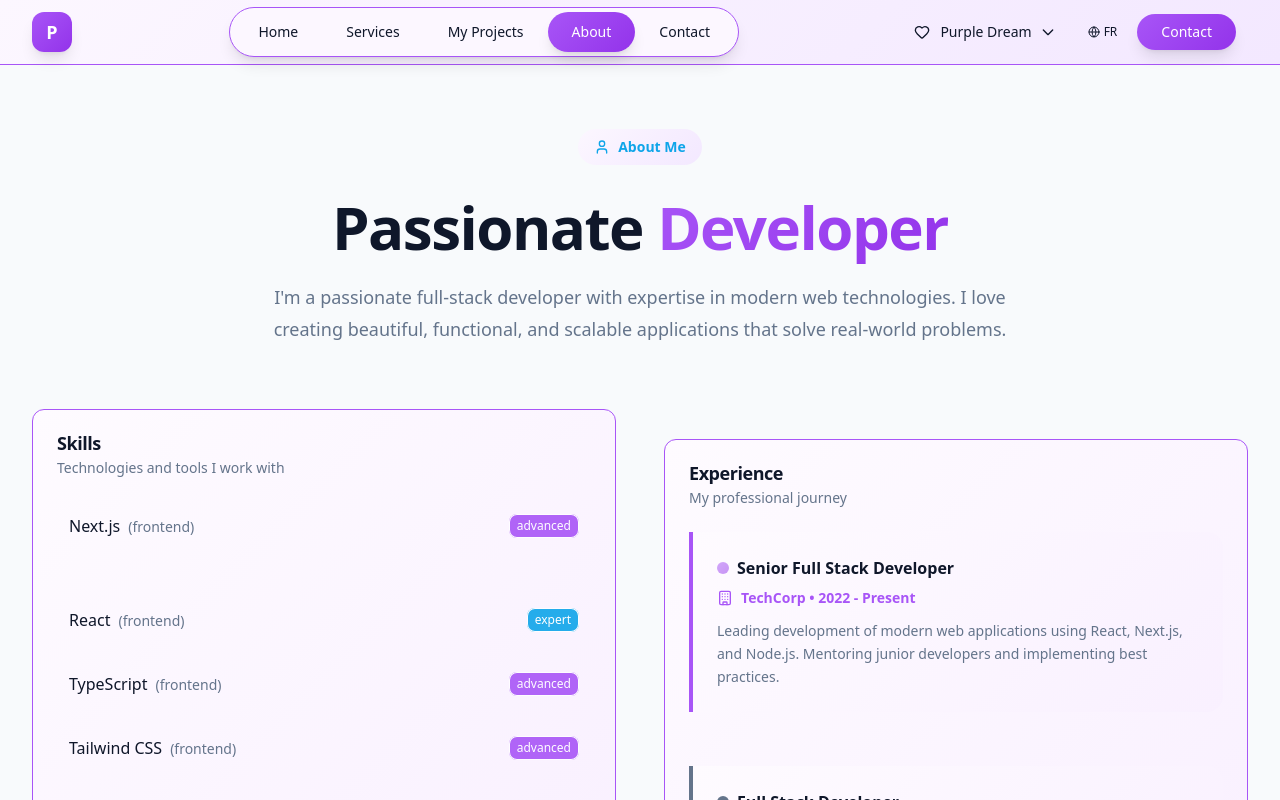
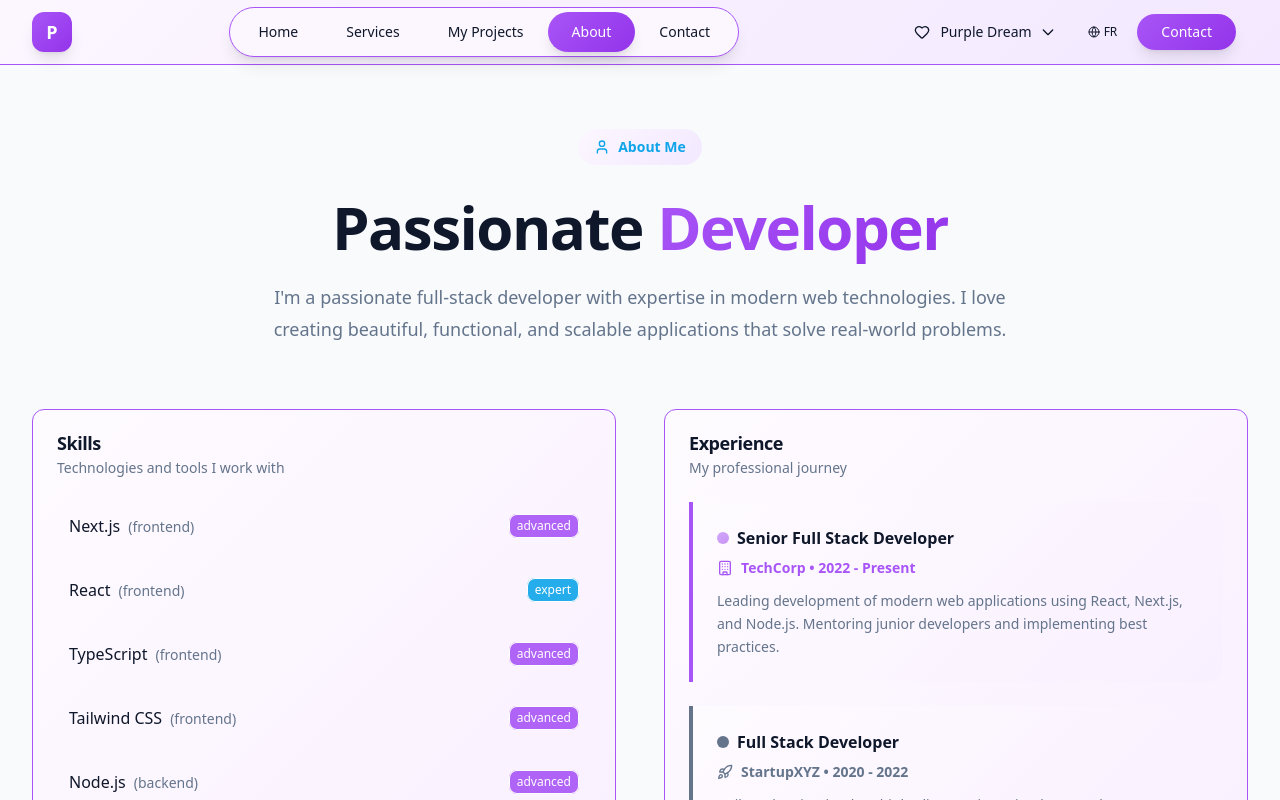
Before and after one commit to Anasmomin143/portfolio, a Next.js app: page /en/about in a window 1280 px wide. Shown: the top 800 px of the page. Built offline with nearby package versions, Linux system fonts and the light colour scheme.

Commit message:
refactor: Simplify animation components by removing unused state and effects

```diff
--- a/components/animations/fade-in.tsx
+++ b/components/animations/fade-in.tsx
@@ -1,8 +1,7 @@
 'use client';
 
 import { motion } from 'framer-motion';
-import { ReactNode, useState, useEffect } from 'react';
-import { getAnimationConfig, getDeviceCapabilities } from '@/lib/animation-utils';
+import { ReactNode } from 'react';
 
 interface FadeInProps {
   children: ReactNode;
@@ -15,44 +14,26 @@ interface FadeInProps {
 export function FadeIn({
   children,
   delay = 0,
-  duration,
+  duration = 1.2,
   direction = 'up',
   className = ''
 }: FadeInProps) {
-  const [animationConfig, setAnimationConfig] = useState(getAnimationConfig());
-  const [deviceCapabilities, setDeviceCapabilities] = useState(getDeviceCapabilities());
-
-  useEffect(() => {
-    const updateAnimations = () => {
-      setAnimationConfig(getAnimationConfig());
-      setDeviceCapabilities(getDeviceCapabilities());
-    };
-
-    updateAnimations();
-    window.addEventListener('resize', updateAnimations);
-    return () => window.removeEventListener('resize', updateAnimations);
-  }, []);
-
-  const directionVariants = {
-    up: { y: deviceCapabilities.isMobile ? 20 : 30, opacity: 0 },
-    down: { y: deviceCapabilities.isMobile ? -20 : -30, opacity: 0 },
-    left: { x: deviceCapabilities.isMobile ? 20 : 30, opacity: 0 },
-    right: { x: deviceCapabilities.isMobile ? -20 : -30, opacity: 0 }
-  };
-
-  if (deviceCapabilities.prefersReducedMotion) {
-    return <div className={className}>{children}</div>;
-  }
-
   return (
     <motion.div
-      initial={directionVariants[direction]}
-      animate={{ x: 0, y: 0, opacity: 1 }}
+      initial={{
+        opacity: 0,
+        filter: 'blur(4px)',
+        y: 10
+      }}
+      animate={{
+        opacity: 1,
+        filter: 'blur(0px)',
+        y: 0
+      }}
       transition={{
-        duration: duration || animationConfig.duration,
-        delay: delay,
-        ease: animationConfig.ease || [0.4, 0, 0.2, 1],
-        type: animationConfig.type
+        duration,
+        delay,
+        ease: [0.16, 1, 0.3, 1], // Smooth, elegant easing
       }}
       className={className}
     >
--- a/components/animations/scale-in.tsx
+++ b/components/animations/scale-in.tsx
@@ -1,8 +1,7 @@
 'use client';
 
 import { motion } from 'framer-motion';
-import { ReactNode, useState, useEffect } from 'react';
-import { getAnimationConfig, getDeviceCapabilities } from '@/lib/animation-utils';
+import { ReactNode } from 'react';
 
 interface ScaleInProps {
   children: ReactNode;
@@ -14,38 +13,25 @@ interface ScaleInProps {
 export function ScaleIn({
   children,
   delay = 0,
-  duration,
+  duration = 1.2,
   className = ''
 }: ScaleInProps) {
-  const [animationConfig, setAnimationConfig] = useState(getAnimationConfig());
-  const [deviceCapabilities, setDeviceCapabilities] = useState(getDeviceCapabilities());
-
-  useEffect(() => {
-    const updateAnimations = () => {
-      setAnimationConfig(getAnimationConfig());
-      setDeviceCapabilities(getDeviceCapabilities());
-    };
-
-    updateAnimations();
-    window.addEventListener('resize', updateAnimations);
-    return () => window.removeEventListener('resize', updateAnimations);
-  }, []);
-
-  if (deviceCapabilities.prefersReducedMotion) {
-    return <div className={className}>{children}</div>;
-  }
-
   return (
     <motion.div
-      initial={{ scale: deviceCapabilities.isMobile ? 0.9 : 0.8, opacity: 0 }}
-      animate={{ scale: 1, opacity: 1 }}
+      initial={{
+        opacity: 0,
+        filter: 'blur(4px)',
+        scale: 0.98
+      }}
+      animate={{
+        opacity: 1,
+        filter: 'blur(0px)',
+        scale: 1
+      }}
       transition={{
-        duration: duration || animationConfig.duration,
+        duration,
         delay,
-        ease: animationConfig.ease || [0.4, 0, 0.2, 1],
-        type: animationConfig.type || "spring",
-        stiffness: animationConfig.stiffness || 300,
-        damping: animationConfig.damping || 25
+        ease: [0.16, 1, 0.3, 1],
       }}
       className={className}
     >
--- a/components/animations/stagger-container.tsx
+++ b/components/animations/stagger-container.tsx
@@ -1,8 +1,7 @@
 'use client';
 
 import { motion } from 'framer-motion';
-import { ReactNode, useState, useEffect } from 'react';
-import { getAnimationConfig, getDeviceCapabilities, getEntranceVariant } from '@/lib/animation-utils';
+import { ReactNode } from 'react';
 
 interface StaggerContainerProps {
   children: ReactNode;
@@ -13,36 +12,18 @@ interface StaggerContainerProps {
 export function StaggerContainer({
   children,
   className = '',
-  staggerDelay
+  staggerDelay = 0.15
 }: StaggerContainerProps) {
-  const [animationConfig, setAnimationConfig] = useState(getAnimationConfig());
-  const [deviceCapabilities, setDeviceCapabilities] = useState(getDeviceCapabilities());
-
-  useEffect(() => {
-    const updateAnimations = () => {
-      setAnimationConfig(getAnimationConfig());
-      setDeviceCapabilities(getDeviceCapabilities());
-    };
-
-    updateAnimations();
-    window.addEventListener('resize', updateAnimations);
-    return () => window.removeEventListener('resize', updateAnimations);
-  }, []);
-
   const containerVariants = {
     hidden: { opacity: 0 },
     visible: {
       opacity: 1,
       transition: {
-        staggerChildren: staggerDelay || animationConfig.stagger,
-        delayChildren: deviceCapabilities.isMobile ? 0.1 : 0.2
+        staggerChildren: staggerDelay,
+        delayChildren: 0.2
       }
     }
   };
-
-  if (deviceCapabilities.prefersReducedMotion) {
-    return <div className={className}>{children}</div>;
-  }
 
   return (
     <motion.div
@@ -67,111 +48,26 @@ export function StaggerItem({
   className = '',
   index = 0
 }: StaggerItemProps) {
-  const [animationConfig, setAnimationConfig] = useState(getAnimationConfig());
-  const [deviceCapabilities, setDeviceCapabilities] = useState(getDeviceCapabilities());
-  const [variant, setVariant] = useState('slideUp');
-
-  useEffect(() => {
-    const updateAnimations = () => {
-      setAnimationConfig(getAnimationConfig());
-      setDeviceCapabilities(getDeviceCapabilities());
-      if (typeof window !== 'undefined') {
-        setVariant(getEntranceVariant(index, window.innerWidth));
-      }
-    };
-
-    updateAnimations();
-    window.addEventListener('resize', updateAnimations);
-    return () => window.removeEventListener('resize', updateAnimations);
-  }, [index]);
-
-  const variants = {
-    slideUp: {
-      hidden: { opacity: 0, y: 30 },
-      visible: {
-        opacity: 1,
-        y: 0,
-        transition: animationConfig
-      }
+  const itemVariants = {
+    hidden: {
+      opacity: 0,
+      filter: 'blur(4px)',
+      y: 10
     },
-    slideLeft: {
-      hidden: { opacity: 0, x: -30 },
-      visible: {
-        opacity: 1,
-        x: 0,
-        transition: animationConfig
-      }
-    },
-    slideRight: {
-      hidden: { opacity: 0, x: 30 },
-      visible: {
-        opacity: 1,
-        x: 0,
-        transition: animationConfig
-      }
-    },
-    scale: {
-      hidden: { opacity: 0, scale: 0.9 },
-      visible: {
-        opacity: 1,
-        scale: 1,
-        transition: animationConfig
-      }
-    },
-    rotate: {
-      hidden: { opacity: 0, rotate: -5, scale: 0.95 },
-      visible: {
-        opacity: 1,
-        rotate: 0,
-        scale: 1,
-        transition: animationConfig
-      }
-    },
-    flip: {
-      hidden: { opacity: 0, rotateY: -45 },
-      visible: {
-        opacity: 1,
-        rotateY: 0,
-        transition: animationConfig
-      }
-    },
-    bounce: {
-      hidden: { opacity: 0, y: -20, scale: 0.8 },
-      visible: {
-        opacity: 1,
-        y: 0,
-        scale: 1,
-        transition: {
-          ...animationConfig,
-          type: 'spring',
-          stiffness: 400,
-          damping: 15
-        }
-      }
-    },
-    elastic: {
-      hidden: { opacity: 0, scale: 0.5, rotate: 45 },
-      visible: {
-        opacity: 1,
-        scale: 1,
-        rotate: 0,
-        transition: {
-          ...animationConfig,
-          type: 'spring',
-          stiffness: 300,
-          damping: 10
-        }
+    visible: {
+      opacity: 1,
+      filter: 'blur(0px)',
+      y: 0,
+      transition: {
+        duration: 1.2,
+        ease: [0.16, 1, 0.3, 1]
       }
     }
   };
 
-  if (deviceCapabilities.prefersReducedMotion) {
-    return <div className={className}>{children}</div>;
-  }
-
   return (
     <motion.div
-      variants={variants[variant as keyof typeof variants]}
+      variants={itemVariants}
       className={className}
     >
       {children}
```
